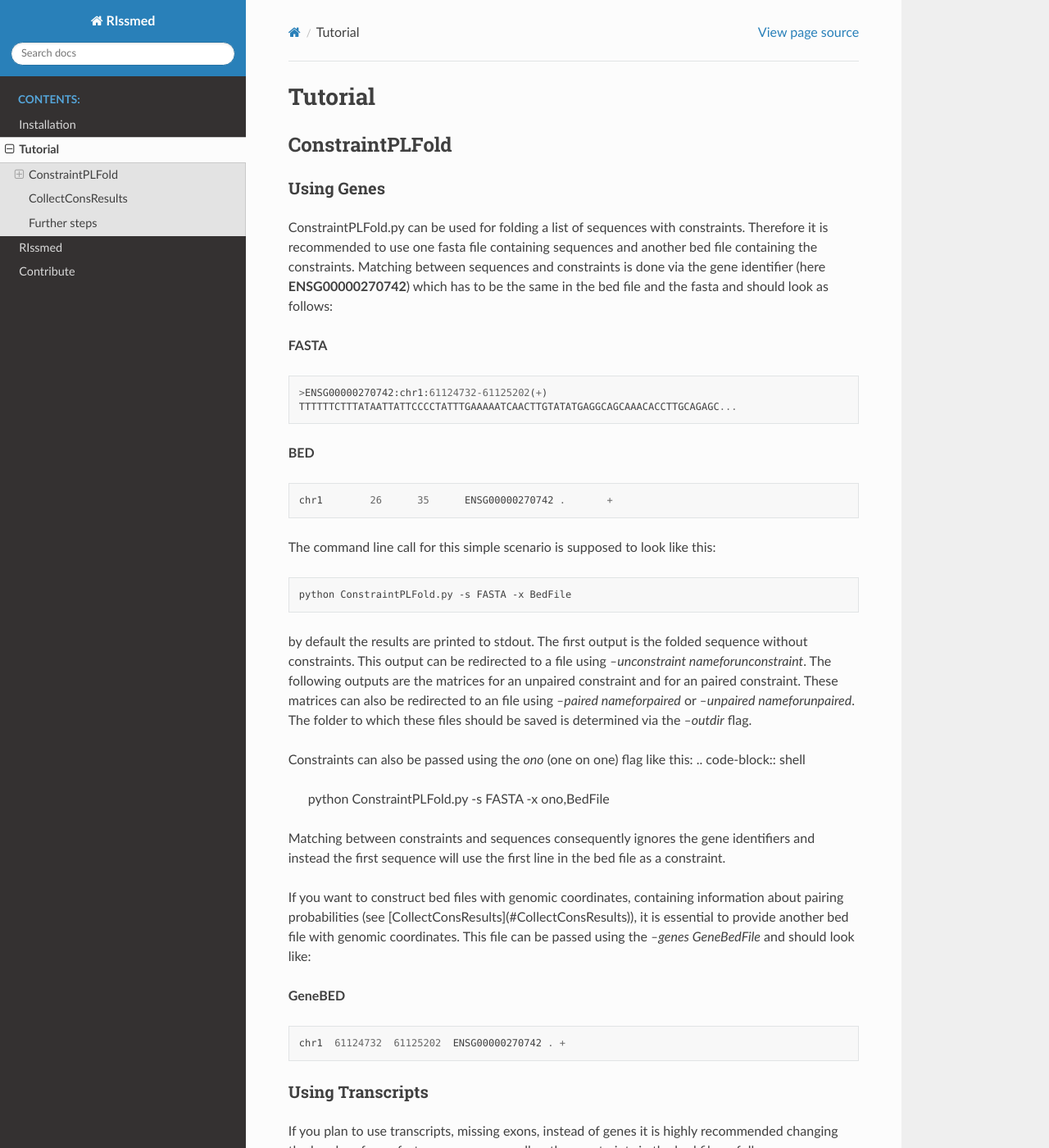
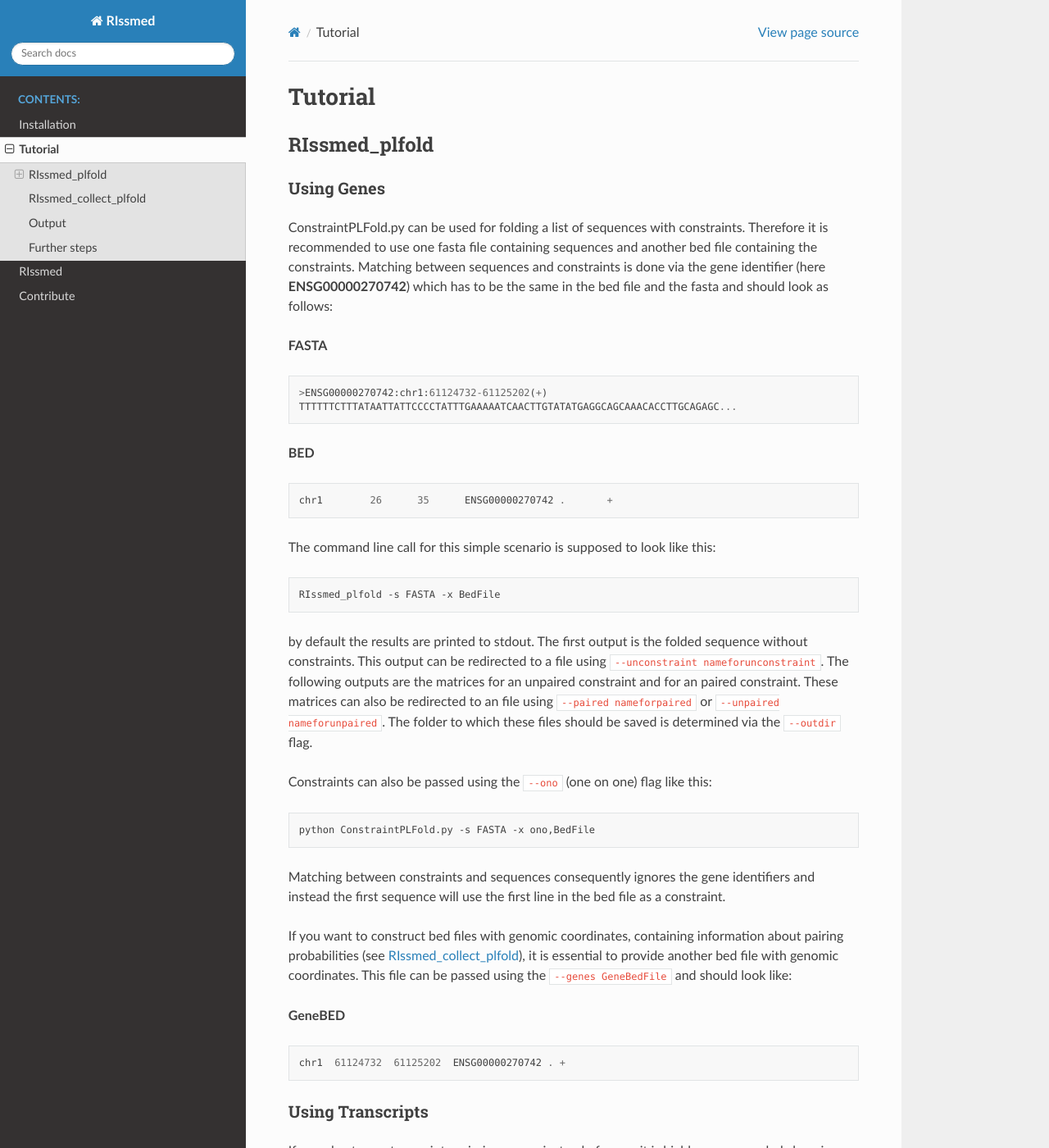
Before and after one commit to jfallmann/RNAmediator, a Sphinx documentation site: the page built from docs/source/tutorial.rst, in a window 1280 px wide and 1400 px high. Shown: the whole window at 82% size. Built offline with Sphinx 7.4.7 and the Read the Docs theme 2.0.0, drawn with Linux system fonts in a browser that asks for light colours; some of the changed text lies outside the part shown.

Commit message:
updated tutorial

```diff
--- a/docs/source/tutorial.rst
+++ b/docs/source/tutorial.rst
@@ -1,7 +1,7 @@
 Tutorial
 ========
 
-ConstraintPLFold
+RIssmed_plfold
 ################
 
 Using Genes
@@ -27,17 +27,18 @@ The command line call for this simple scenario is supposed to look like this:
 
 .. code-block:: shell
 
-    python ConstraintPLFold.py -s FASTA -x BedFile
+    RIssmed_plfold -s FASTA -x BedFile
 
 
 by default the results are printed to stdout. The first output is the
 folded sequence without constraints. This output can be redirected to a file
-using `--unconstraint nameforunconstraint`. The following outputs are the matrices for
+using ``--unconstraint nameforunconstraint``. The following outputs are the matrices for
 an unpaired constraint and for an paired constraint. These matrices can also be
-redirected to an file using `--paired nameforpaired` or `--unpaired nameforunpaired`.
-The folder to which these files should be saved is determined via the `--outdir` flag.
+redirected to an file using ``--paired nameforpaired`` or ``--unpaired nameforunpaired``.
+The folder to which these files should be saved is determined via the ``--outdir`` flag.
 
-Constraints can also be passed using the `ono` (one on one) flag like this:
+Constraints can also be passed using the ``--ono`` (one on one) flag like this:
+
 .. code-block:: shell
 
     python ConstraintPLFold.py -s FASTA -x ono,BedFile
@@ -46,9 +47,9 @@ Matching between constraints and sequences consequently ignores the gene identif
 and instead the first sequence will use the first line in the bed file as a constraint.
 
 If you want to construct bed files with genomic coordinates, containing information about
-pairing probabilities (see [CollectConsResults](#CollectConsResults)), it is essential to
+pairing probabilities (see RIssmed_collect_plfold_), it is essential to
 provide another bed file with genomic coordinates.
-This file can be passed using the `--genes GeneBedFile` and should look like:
+This file can be passed using the ``--genes GeneBedFile`` and should look like:
 
 **GeneBED** ::
 
@@ -70,7 +71,7 @@ changing the header of your fasta sequences as well as the constraints in the be
 
     ENST00000240304.5	0	5482	ENST00000240304.5	.	.
 
-In this case you should use GeneBed files (`--genes`) which look quite similar to
+In this case you should use GeneBed files (``--genes``) which look quite similar to
 the Constraints File but have as start position 0 and end position the length of
 the sequence
 
@@ -79,22 +80,22 @@ the sequence
     ENST00000240304.5	1178	1183	ENST00000240304.5	.	.
 
 
-CollectConsResults
-####################
+RIssmed_collect_plfold
+######################
 
-The methods mentioned in `ConstraintPLFold`_ example will
+The methods mentioned in RIssmed_plfold_ example will
 produce output that can be processed by CollectConsResults. This will generate BED
 files storing the probability of being unpaired for overlapping spans of nucleotides around the
 constraint. Therefore simply call:
 
 .. code-block::
 
-    python CollectConsResults.py -d path/to/ConstraintPLFold/output -u 5 -g GeneBed --outdir path/to/outdir --unconstraint name
+    Rissmed_collect_plfold -d path/to/ConstraintPLFold/output -u 5 -g GeneBed --outdir path/to/outdir --unconstraint name
 
 
-Hereby it is essential that `--unconstraint` matches the uconstraint name provided at the ConstraintPLFold call.
-Further the `-u` parameter defines the span sizes that are used for the output BED files which might
-for example look like this for `-u 5`:
+Hereby it is essential that ``--unconstraint`` matches the unconstraint name provided at the ConstraintPLFold call.
+Further the ``-u`` parameter defines the span sizes that are used for the output BED files which might
+for example look like this for ``-u 5``:
 
 ::
 
@@ -106,8 +107,17 @@ for example look like this for `-u 5`:
     chr1	110135779	110135784	ENSG00000065135|44542-44544|110135774-110135777	0.2991335	+	-8	0.1657577	0.4648912	0.7438289320089759	0.2991335	3.4228983161623856	0.15227569
     chr1	110135780	110135785	ENSG00000065135|44542-44544|110135774-110135777	0.29541885	+	-9	0.15833754	0.45375639	0.7515304743397738	0.29541885	3.376939173064934	0.15227569
 
+.. note::
 
-A detailed description of that files columns can be found in the [Output](#output) section.
+    If you used different plfold parameters (-w, -l) in the RIssmed_plfold call, you have to specify a pattern using ``-p w,l``
+
+
+A detailed description of that files columns can be found in the Output_ section.
+
+Output
+######
+
+WARNING Output missing
 
 Further steps
 ##############
```
